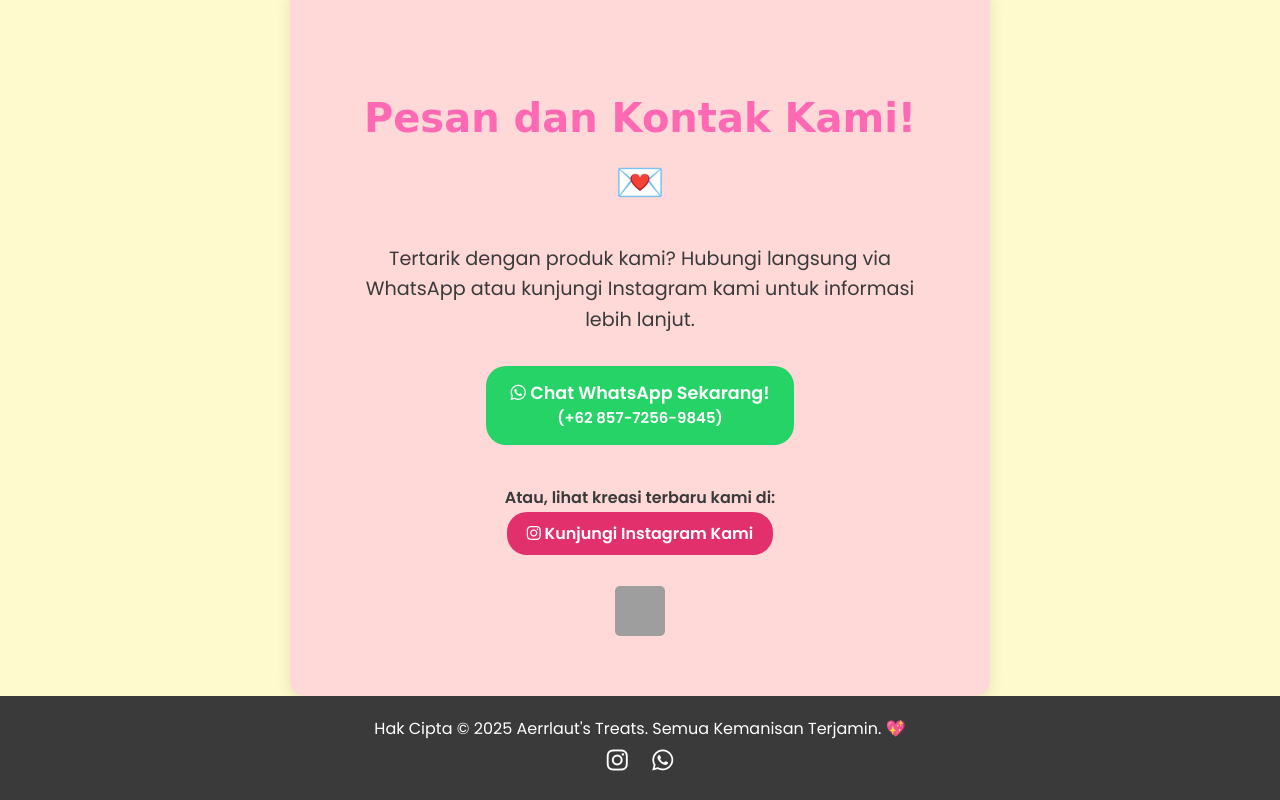
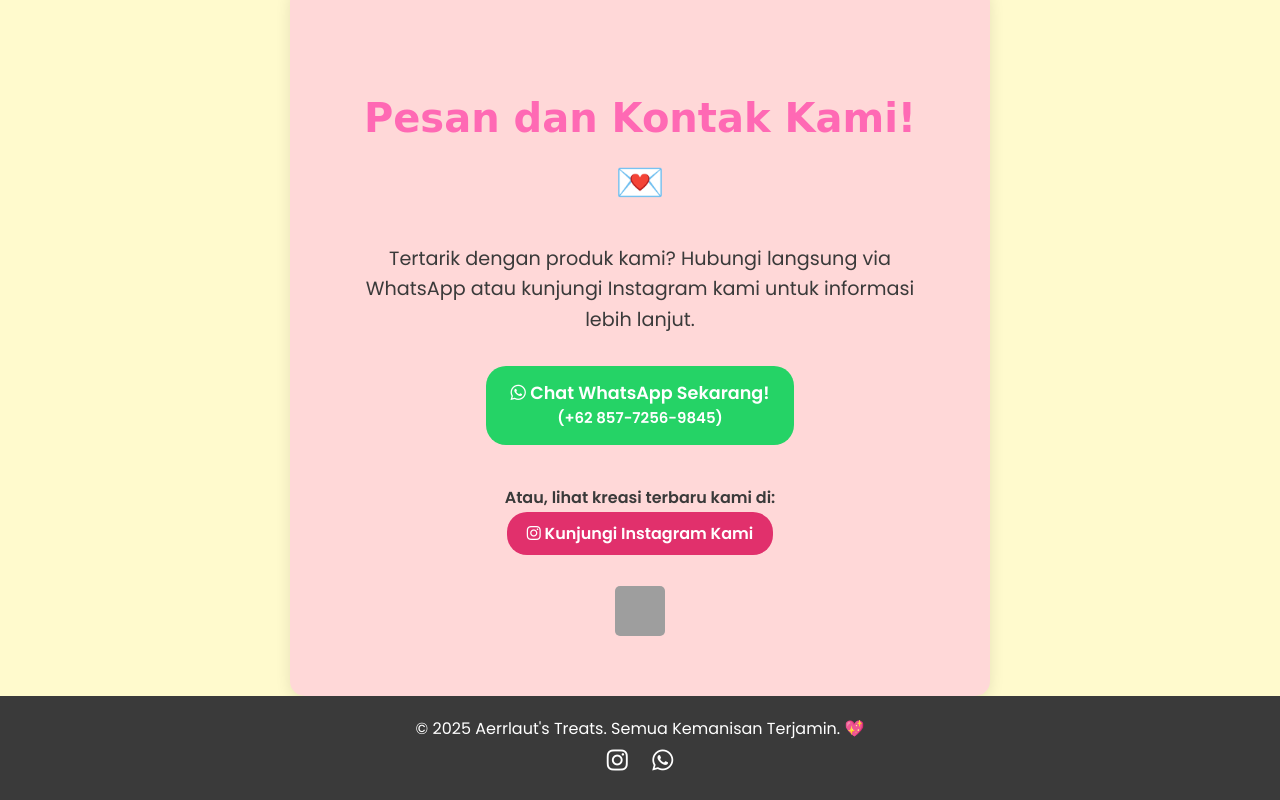
Before and after one commit to yaw-ongit/Aerrlaut-s-Treats, a plain HTML site: page index.html in a window 1280 px wide. Shown: the part 2137-2937 px from the top of the page. Drawn offline with Linux system fonts and the light colour scheme; grey boxes are pictures that could not be loaded; a web font is replaced by a local one.

Commit message:
delete credit

```diff
--- a/index.html
+++ b/index.html
@@ -159,7 +159,7 @@
     </main>
 
     <footer class="main-footer">
-        <p>Hak Cipta &copy; 2025 Aerrlaut's Treats. Semua Kemanisan Terjamin. 💖</p> <div class="social-links">
+        <p> &copy; 2025 Aerrlaut's Treats. Semua Kemanisan Terjamin. 💖</p> <div class="social-links">
             <a href="https://www.instagram.com/gynmjja?utm_source=ig_web_button_share_sheet&igsh=ZDNlZDc0MzIxNw==" target="_blank" aria-label="Instagram"><i class="fab fa-instagram"></i></a>
             <a href="https://wa.me/6285772569845" target="_blank" aria-label="WhatsApp"><i class="fab fa-whatsapp"></i></a>
         </div>
```
